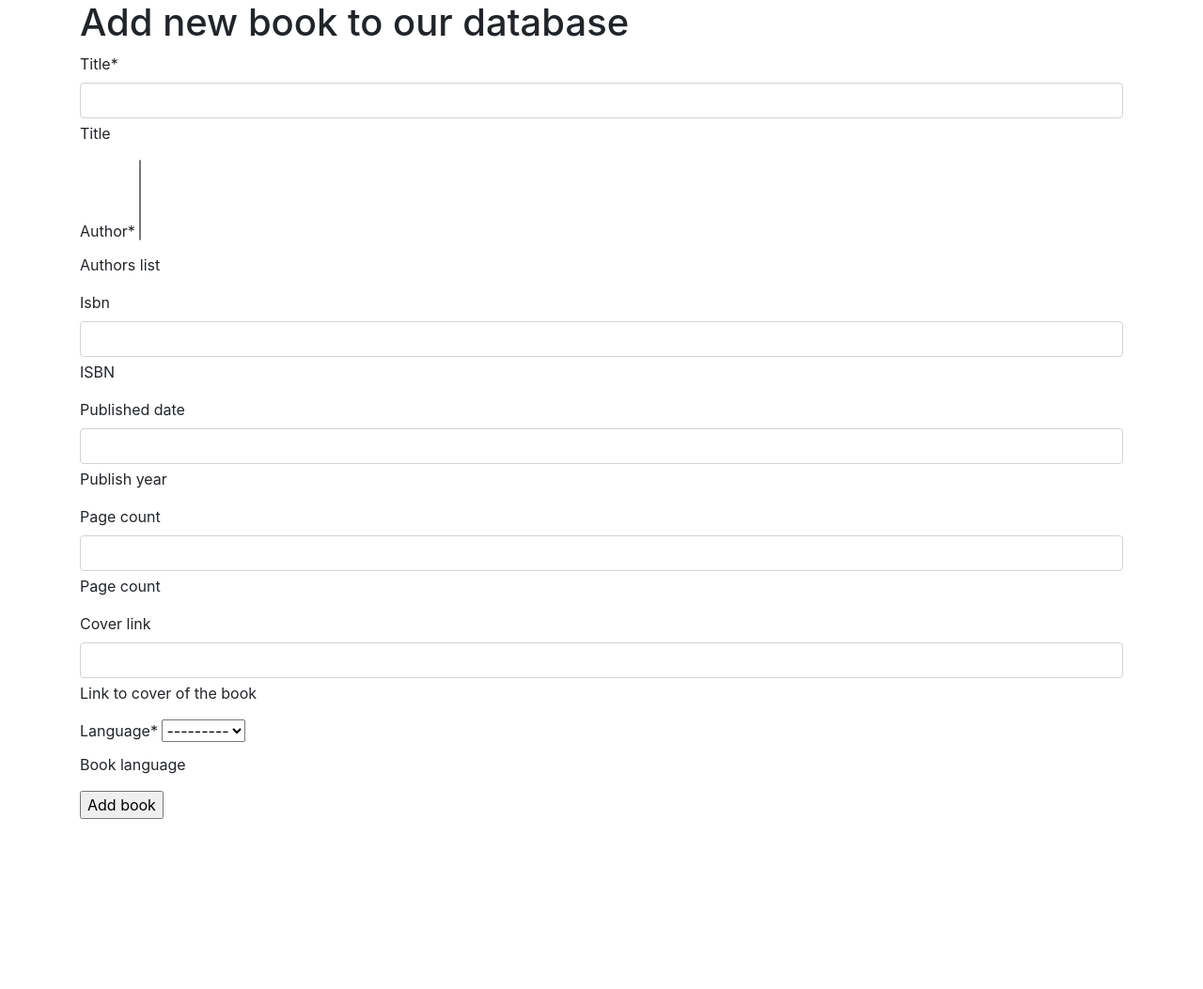
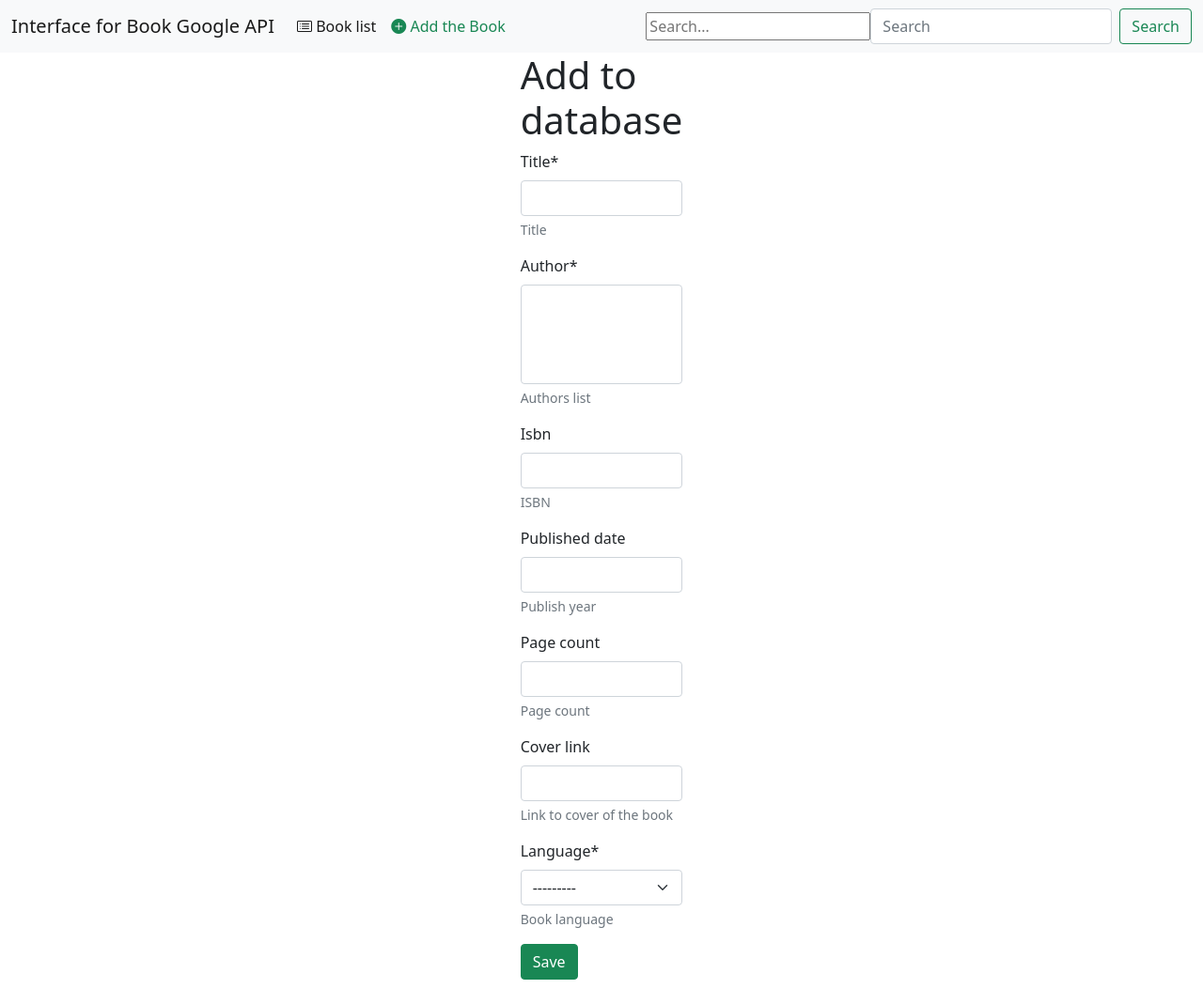
Before and after one commit to LukaszHoszowski/Books_Google_API, a Django app: page /books/add/ in a window 1280 px wide. Shown: the whole page at 94% size. Before the commit the page ends 872 px from the top, so only its background shows below. Run offline with Django 4.2, Linux system fonts and the light colour scheme; data that the repository does not hold is empty; parts of the project's set-up code (start-up, migrations or seed data) failed here and were passed over; some libraries are stand-ins or nearby versions.

Commit message:
BGA_002_Templates

```diff
--- a/books/templates/books/book_add_or_edit.html
+++ b/books/templates/books/book_add_or_edit.html
@@ -5,13 +5,27 @@
 {% block title %}Add new book{% endblock %}
 
 {% block content %}
-    <h1>Add new book to our database</h1>
 
-    <form action="" method="post">
-        {% csrf_token %}
-        {{ form | crispy }}
 
-        <input type="submit" value="Add book">
-    </form>
+
+    <div class="container">
+        <div class="row">
+            <div class="col-sm">
+
+            </div>
+            <div class="col-sm">
+                <h1>Add to database</h1>
+                <form action="" method="post">
+                    {% csrf_token %}
+                    {{ form | crispy }}
+
+                    <input type="submit" class='btn btn-success' value="Save">
+                </form>
+            </div>
+            <div class="col-sm">
+
+            </div>
+        </div>
+    </div>
 
 {% endblock %}
--- a/books/urls.py
+++ b/books/urls.py
@@ -1,4 +1,4 @@
-from django.urls import path, include
+from django.urls import path
 
 from .views import BooksListView, BookDetailsView, BookOrCreateView
 
--- a/books/views.py
+++ b/books/views.py
@@ -1,4 +1,7 @@
-from django.http import HttpResponse
+import operator
+from functools import reduce
+
+from django.db.models import Q
 from django.shortcuts import render, redirect
 from django.urls import reverse, reverse_lazy
 from django.views import View
@@ -12,7 +15,24 @@ class BooksListView(ListView):
     model = Book
     template_name = 'books/books.html'
     context_object_name = 'books'
-    paginate_by = 6
+    paginate_by = 8
+
+    def get_queryset(self):
+        q = self.request.GET.get('q')
+        if q:
+            # books = Book.objects.filter(
+            #     Q(title__icontains=query) | Q(language__icontains=query)
+            # )
+
+            books = Book.objects.all()
+
+            query = reduce(operator.and_, [Q(author__name__icontains=q) for q in auths])
+            books = Book.objects.filter(query)
+
+            return books
+
+        return super().get_queryset()
+
 
 
 class BookDetailsView(DetailView):
--- a/config/settings.py
+++ b/config/settings.py
@@ -129,6 +129,12 @@ USE_TZ = True
 
 STATIC_URL = 'static/'
 
+STATICFILES_DIRS = [
+    BASE_DIR / "static",
+    '/var/www/static/',
+]
+
+
 # Default primary key field type
 # https://docs.djangoproject.com/en/4.0/ref/settings/#default-auto-field
 
--- a/config/urls.py
+++ b/config/urls.py
@@ -1,22 +1,9 @@
-"""config URL Configuration
-
-The `urlpatterns` list routes URLs to views. For more information please see:
-    https://docs.djangoproject.com/en/4.0/topics/http/urls/
-Examples:
-Function views
-    1. Add an import:  from my_app import views
-    2. Add a URL to urlpatterns:  path('', views.home, name='home')
-Class-based views
-    1. Add an import:  from other_app.views import Home
-    2. Add a URL to urlpatterns:  path('', Home.as_view(), name='home')
-Including another URLconf
-    1. Import the include() function: from django.urls import include, path
-    2. Add a URL to urlpatterns:  path('blog/', include('blog.urls'))
-"""
+from django.conf import settings
+from django.conf.urls.static import static
 from django.contrib import admin
 from django.urls import path, include
 
 urlpatterns = [
     path('admin/', admin.site.urls),
     path('books/', include('books.urls')),
-]
+] + static(settings.STATIC_URL, document_root=settings.STATIC_ROOT)
--- /dev/null
+++ b/static/css/style.css
@@ -0,0 +1,44 @@
+* {
+    box-sizing: border-box;
+}
+
+body {
+    font-family: Arial, Helvetica, sans-serif;
+}
+
+/* Float four columns side by side */
+.column {
+    float: left;
+    width: 25%;
+    padding: 0 10px;
+}
+
+/* Remove extra left and right margins, due to padding in columns */
+.row {
+    margin: 5px 5px;
+}
+
+/* Clear floats after the columns */
+.row:after {
+    content: "";
+    display: table;
+    clear: both;
+}
+
+/* Style the counter cards */
+.card {
+    box-shadow: 0 4px 8px 0 rgba(0, 0, 0, 0.2); /* this adds the "card" effect */
+    padding: 16px;
+    text-align: center;
+    background-color: #f1f1f1;
+    min-width: 200px;
+}
+
+/* Responsive columns - one column layout (vertical) on small screens */
+@media screen and (max-width: 600px) {
+    .column {
+        width: 100%;
+        display: block;
+        margin-bottom: 20px;
+    }
+}
--- a/templates/_base.html
+++ b/templates/_base.html
@@ -9,15 +9,53 @@
 
         {% endblock %}
     </title>
-    <link rel="stylesheet" href="https://cdn.jsdelivr.net/npm/bootstrap@4.5.3/dist/css/bootstrap.min.css"
-          integrity="sha384-TX8t27EcRE3e/ihU7zmQxVncDAy5uIKz4rEkgIXeMed4M0jlfIDPvg6uqKI2xXr2" crossorigin="anonymous">
-    {#    <link rel="stylesheet" href="{% static 'css/style.css' %}">#}
+    <link rel="stylesheet" href="{% static 'css/style.css' %}">
+    <link rel="stylesheet" href="https://cdn.jsdelivr.net/npm/bootstrap@5.1.3/dist/css/bootstrap.min.css"
+          integrity="sha384-1BmE4kWBq78iYhFldvKuhfTAU6auU8tT94WrHftjDbrCEXSU1oBoqyl2QvZ6jIW3" crossorigin="anonymous">
+    <script src="https://cdn.jsdelivr.net/npm/bootstrap@5.1.3/dist/js/bootstrap.min.js"
+            integrity="sha384-QJHtvGhmr9XOIpI6YVutG+2QOK9T+ZnN4kzFN1RtK3zEFEIsxhlmWl5/YESvpZ13"
+            crossorigin="anonymous"></script>
+    <link rel="stylesheet" href="https://cdn.jsdelivr.net/npm/bootstrap-icons@1.7.2/font/bootstrap-icons.css">
 </head>
 <body>
 
-<div class="container">
-    <div class="row">
-        <div class="col-12">
+
+<nav class="navbar navbar-expand-lg navbar-light bg-light">
+    <div class="container-fluid">
+        <a class="navbar-brand" href="{% url 'books:books_list' %}">Interface for Book Google API</a>
+        <button class="navbar-toggler" type="button" data-bs-toggle="collapse" data-bs-target="#navbarSupportedContent"
+                aria-controls="navbarSupportedContent" aria-expanded="false" aria-label="Toggle navigation">
+            <span class="navbar-toggler-icon"></span>
+        </button>
+        <div class="collapse navbar-collapse" id="navbarSupportedContent">
+            <ul class="navbar-nav me-auto mb-2 mb-lg-0">
+                <li class="nav-item">
+                    <a class="nav-link active" aria-current="page" href="{% url 'books:books_list' %}"><i
+                            class="bi bi-card-list"></i> Book list</a>
+                </li>
+
+                <li class="nav-item">
+                    <a class="nav-link active text-success" aria-current="page" href="{% url 'books:book_add' %}"><i
+                            class="bi bi-plus-circle-fill text-success"></i> Add the Book</a>
+                </li>
+            </ul>
+
+            <form action="{% url 'books:books_list' %}" method="get">
+                <input name="q" type="text" placeholder="Search...">
+            </form>
+
+            <form class="d-flex">
+                <input class="form-control me-2" type="search" placeholder="Search" aria-label="Search">
+                <button class="btn btn-outline-success" type="submit">Search</button>
+            </form>
+        </div>
+    </div>
+</nav>
+
+
+<div class="container-sm w-50">
+    <div class="row justify-content-md-center">
+        <div class="col-xl-10">
             {% block content %}
 
             {% endblock %}
@@ -25,15 +63,5 @@
     </div>
 </div>
 
-<script src="{% static 'js/script.js' %}"></script>
-<script src="https://code.jquery.com/jquery-3.5.1.slim.min.js"
-        integrity="sha384-DfXdz2htPH0lsSSs5nCTpuj/zy4C+OGpamoFVy38MVBnE+IbbVYUew+OrCXaRkfj"
-        crossorigin="anonymous"></script>
-<script src="https://cdn.jsdelivr.net/npm/popper.js@1.16.1/dist/umd/popper.min.js"
-        integrity="sha384-9/reFTGAW83EW2RDu2S0VKaIzap3H66lZH81PoYlFhbGU+6BZp6G7niu735Sk7lN"
-        crossorigin="anonymous"></script>
-<script src="https://cdn.jsdelivr.net/npm/bootstrap@4.5.3/dist/js/bootstrap.min.js"
-        integrity="sha384-w1Q4orYjBQndcko6MimVbzY0tgp4pWB4lZ7lr30WKz0vr/aWKhXdBNmNb5D92v7s"
-        crossorigin="anonymous"></script>
 </body>
 </html>
```
Also changed, not shown: books/templates/books/books.html (+42 -11 lines), books/templates/books/temp.html (added, +37 -0 lines).
